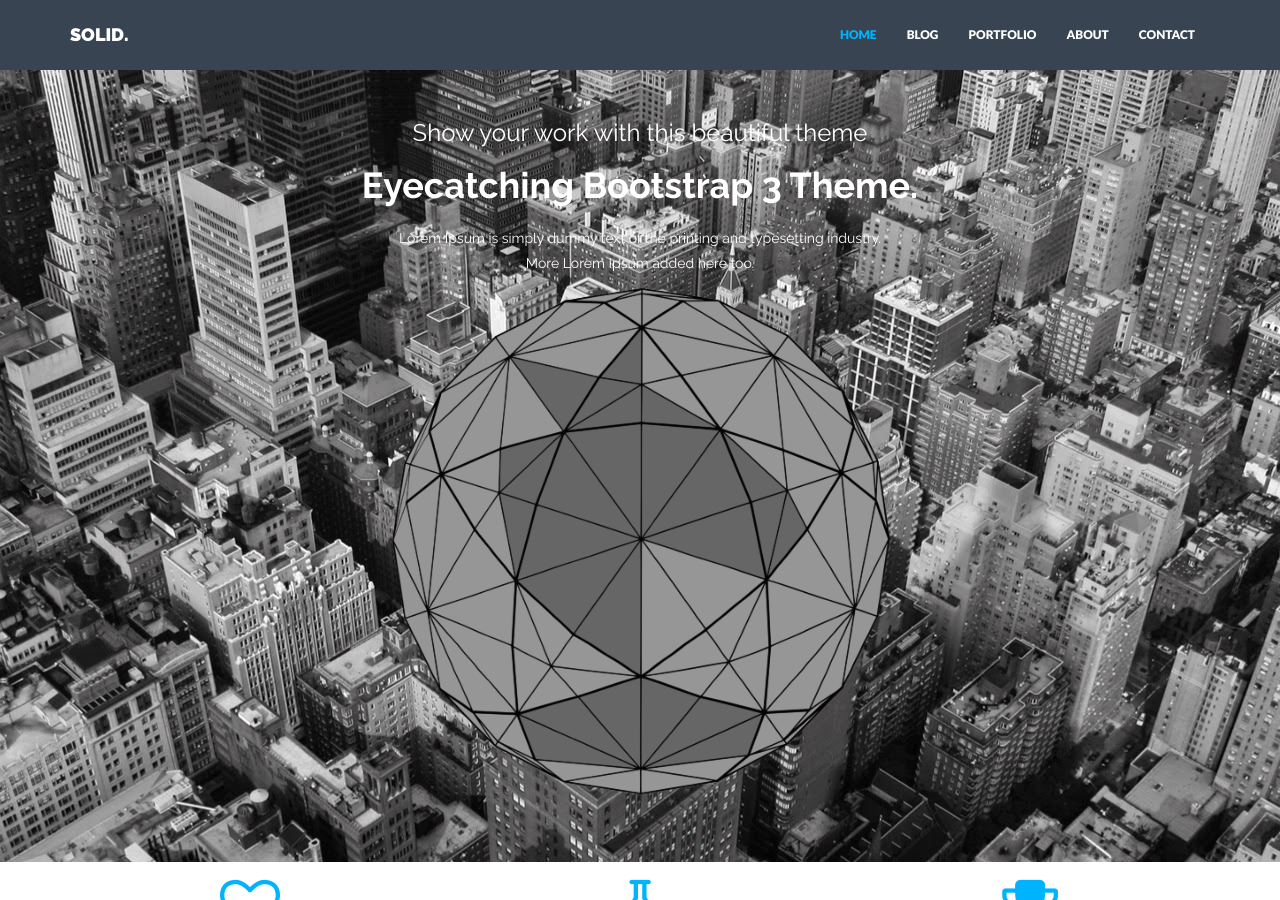
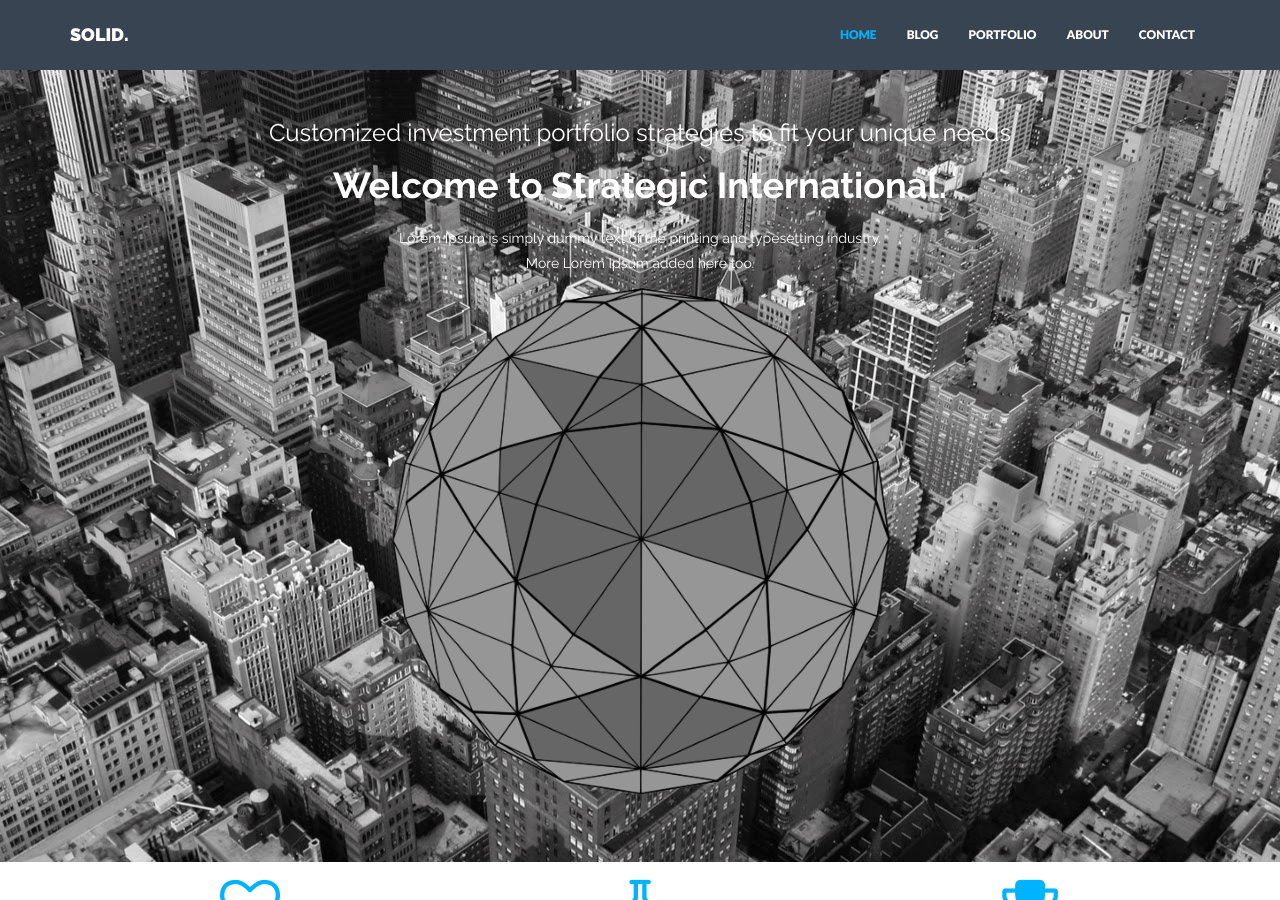
Before and after one commit to ornicar/strategic.international_on_github, a Jekyll site: the page built from index.html, in a window 1280 px wide and 900 px high. Built offline with Jekyll 4.4.1, drawn with Linux system fonts in a browser that asks for light colours; nearby versions of some CDN libraries.

Commit message:
Changed the headers on the main page

```diff
--- a/_includes/header.html
+++ b/_includes/header.html
@@ -2,8 +2,8 @@
     <div class="container">
         <div class="row">
             <div class="col-lg-8 col-lg-offset-2">
-                <h3>Show your work with this beautiful theme</h3>
-                <h1>Eyecatching Bootstrap 3 Theme.</h1>
+                <h3>Customized investment portfolio strategies to fit your unique needs</h3>
+                <h1>Welcome to Strategic International.</h1>
                 <h5>Lorem Ipsum is simply dummy text of the printing and typesetting industry.</h5>
                 <h5>More Lorem Ipsum added here too.</h5>
             </div>
```
Also changed, not shown: 2 other files.
